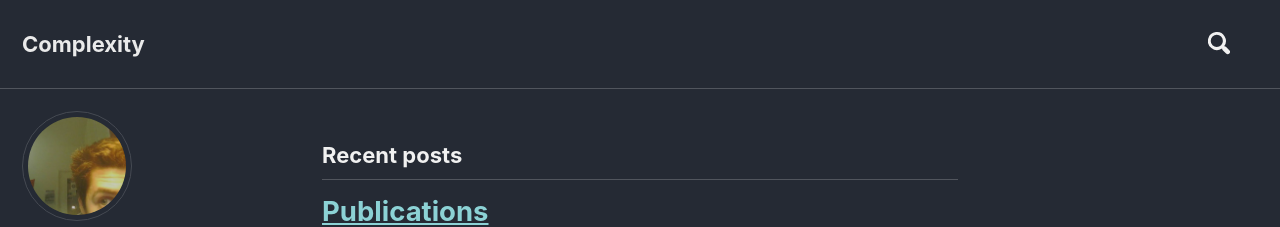
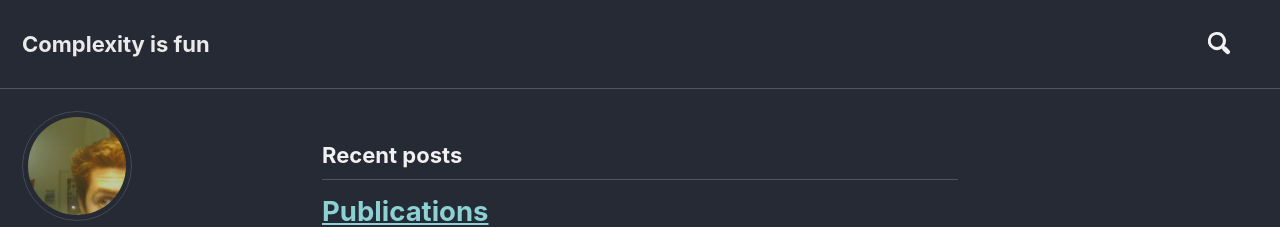
Before and after one commit to mattiamazzoli/mattiamazzoli.github.io, a Jekyll site: the page built from index.html, in a window 1280 px wide and 900 px high. Shown: the top 227 px of the window. Built offline with Jekyll 4.4.1, drawn with Linux system fonts in a browser that asks for light colours; nearby versions of some CDN libraries; the list of posts is cut into pages by our own code.

Commit message:
Initial commit

```diff
--- a/_config.yml
+++ b/_config.yml
@@ -17,9 +17,10 @@
 # Site Settings
 repository               : "mattiamazzoli/mattiamazzoli.github.io"
 locale                   : "en-US"
-title                    : "Complexity"
+title                    : "Complexity is fun"
+excerpt: "This post should [...]"
 header:
-  image: /assets/images/teaser.jpg
+  overlay_image: /assets/images/teaser.jpg
 
 
 title_separator          : "-"
```
Also changed, not shown: assets/images/teaser.jpg.
